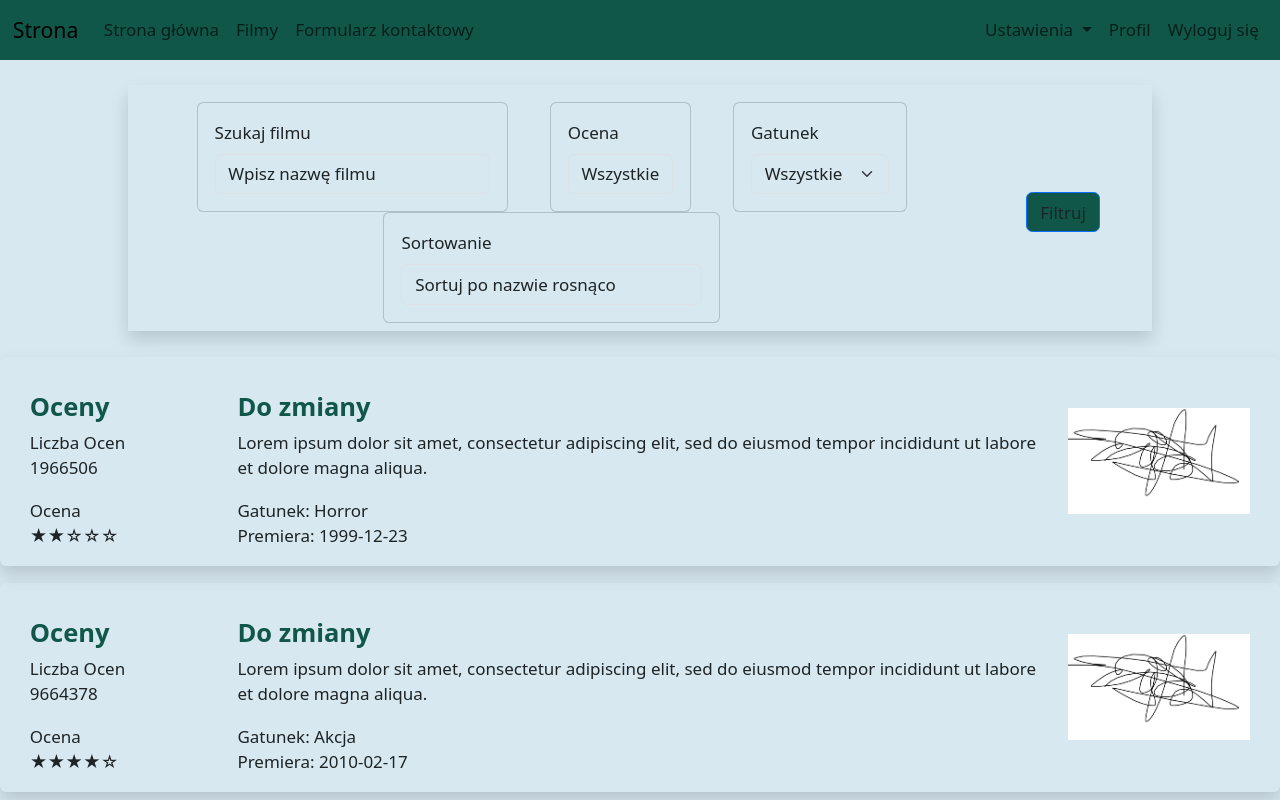
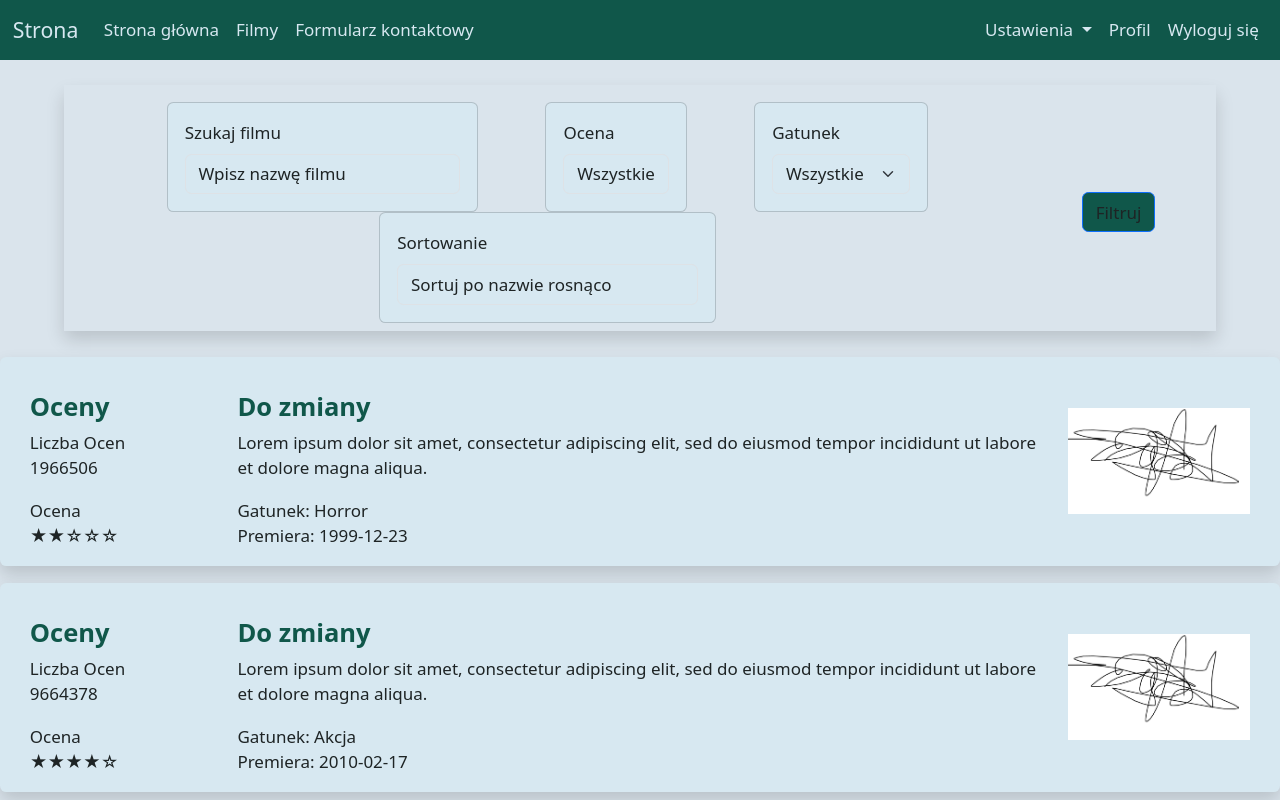
Before and after one commit to janfig/sem2-pui, an Angular app in the folder front-wcag/: page /movies in a window 1280 px wide. Shown: the top 800 px of the page. Built offline with nearby package versions, Linux system fonts and the light colour scheme.

Commit message:
minor fixes after merge, styles adjustment

```diff
--- a/front-wcag/src/app/modules/main/main.component.scss
+++ b/front-wcag/src/app/modules/main/main.component.scss
@@ -1,6 +1,6 @@
 .main-outer-box{
   width: 100%;
   height: 100%;
-  background: var(--light-shades);
+  background: var(--light-accent);
   color: var(--dark-shades);
 }
--- a/front-wcag/src/app/modules/main/movie-list/movie-list.component.scss
+++ b/front-wcag/src/app/modules/main/movie-list/movie-list.component.scss
@@ -16,12 +16,9 @@
   width: 100%;
 }
 .movie-filter {
-  display: flex;
-  flex-wrap: nowrap;
-  flex-direction: row;
   align-items: center;
   justify-content: space-evenly;
-  width: 80%;
+  width: 90%;
 }
 .movie {
   flex-grow: 0;
@@ -30,7 +27,7 @@
   width: 100%;
   display: flex;
   max-width: 1400px;
-
+  background-color: var(--light-shades);
 
 }
 .movie-filter-filers {
--- a/front-wcag/src/app/modules/main/movie-list/movie-list.component.ts
+++ b/front-wcag/src/app/modules/main/movie-list/movie-list.component.ts
@@ -11,7 +11,7 @@ import {NgbRating} from "@ng-bootstrap/ng-bootstrap";
   imports: [CommonModule, FormsModule, NgbRating],
   template: `
       <div class="movie-list-page">
-          <div class="movie-filter pb-2 pt-3 my-4 shadow">
+          <div class="movie-filter pb-2 pt-3 my-4 shadow d-flex">
               <div class="movie-filter-filers d-flex justify-content-evenly pe-4">
                   <div class="card p-3 remove-bootstrap-style">
                       <label for="movie_name" class="form-label remove-bootstrap-style">Szukaj filmu</label>
--- a/front-wcag/src/app/shared/nav-bar/nav-bar.component.html
+++ b/front-wcag/src/app/shared/nav-bar/nav-bar.component.html
@@ -1,23 +1,23 @@
 <nav class="navbar navbar-expand-lg bg-main">
   <div class="container-fluid">
-    <a class="navbar-brand" routerLink="home">Strona</a>
+    <a class="navbar-brand rbs" routerLink="home">Strona</a>
     <button class="navbar-toggler" type="button" data-bs-toggle="collapse" data-bs-target="#navbarNav"
             aria-controls="navbarNav" aria-expanded="false" aria-label="Toggle navigation">
       <span class="navbar-toggler-icon"></span>
     </button>
     <div class="collapse navbar-collapse" id="navbarNav">
-      <ul class="navbar-nav me-auto mb-2 mb-lg-0">
-        <li class="nav-item">
-          <a class="nav-link" routerLink="home">Strona główna</a>
+      <ul class="navbar-nav rbs me-auto mb-2 mb-lg-0">
+        <li class="nav-item ">
+          <a class="nav-link " routerLink="home">Strona główna</a>
         </li>
-        <li class="nav-item">
+        <li class="nav-item rbs">
           <a class="nav-link" routerLink="movies">Filmy</a>
         </li>
-        <li class="nav-item">
+        <li class="nav-item rbs">
           <a class="nav-link" href="#">Formularz kontaktowy</a>
         </li>
       </ul>
-      <ul class="navbar-nav ml-auto">
+      <ul class="navbar-nav rbs ml-auto">
         <li class="nav-item dropdown" ngbDropdown [autoClose]="false">
           <button class="btn nav-link dropdown-toggle" id="navbarDropdown" role="button" ngbDropdownToggle>
             Ustawienia
--- a/front-wcag/src/app/shared/nav-bar/nav-bar.component.scss
+++ b/front-wcag/src/app/shared/nav-bar/nav-bar.component.scss
@@ -12,6 +12,17 @@
 
 .a-letter-class{
   font-size: 1.5rem;
+}
+
+.rbs{
+    background-color: var(--main_basic) !important;
+    color: var(--light-shades) !important;
+    .nav-item{
+      color: var(--light-shades) !important;
+      .nav-link{
+        color: var(--light-shades) !important;
+      }
+    }
 }
 
 .dropdown-menu {
@@ -62,4 +73,5 @@
 
 .bg-main {
   background-color: var(--main_basic);
+  color: var(--light-shades) !important;
 }
--- a/front-wcag/src/styles.scss
+++ b/front-wcag/src/styles.scss
@@ -31,18 +31,25 @@ html{
     --light-accent: #DAE4EC;
   }
   &.contrast1-theme{
-    --main_basic: #10574A;
+    --main_basic: #34eecc;
     --dark-shades: #1E2425;
     --dark-accent: #213434;
     --light-shades: #D7E8F1;
     --light-accent: #DAE4EC;
   }
   &.contrast2-theme{
-    --main_basic: #10574A;
-    --dark-shades: #1E2425;
-    --dark-accent: #213434;
-    --light-shades: #D7E8F1;
-    --light-accent: #DAE4EC;
+    --main_basic: #000000;
+    --dark-shades: #000000;
+    --dark-accent: #000000;
+    --light-shades: #fff200;
+    --light-accent: #fff200;
+  }
+  &.contrast3-theme{
+    --main_basic: #fff200;
+    --dark-shades: #fff200;
+    --dark-accent: #fff200;
+    --light-shades: #000000;
+    --light-accent: #000000;
   }
 }
 
```
